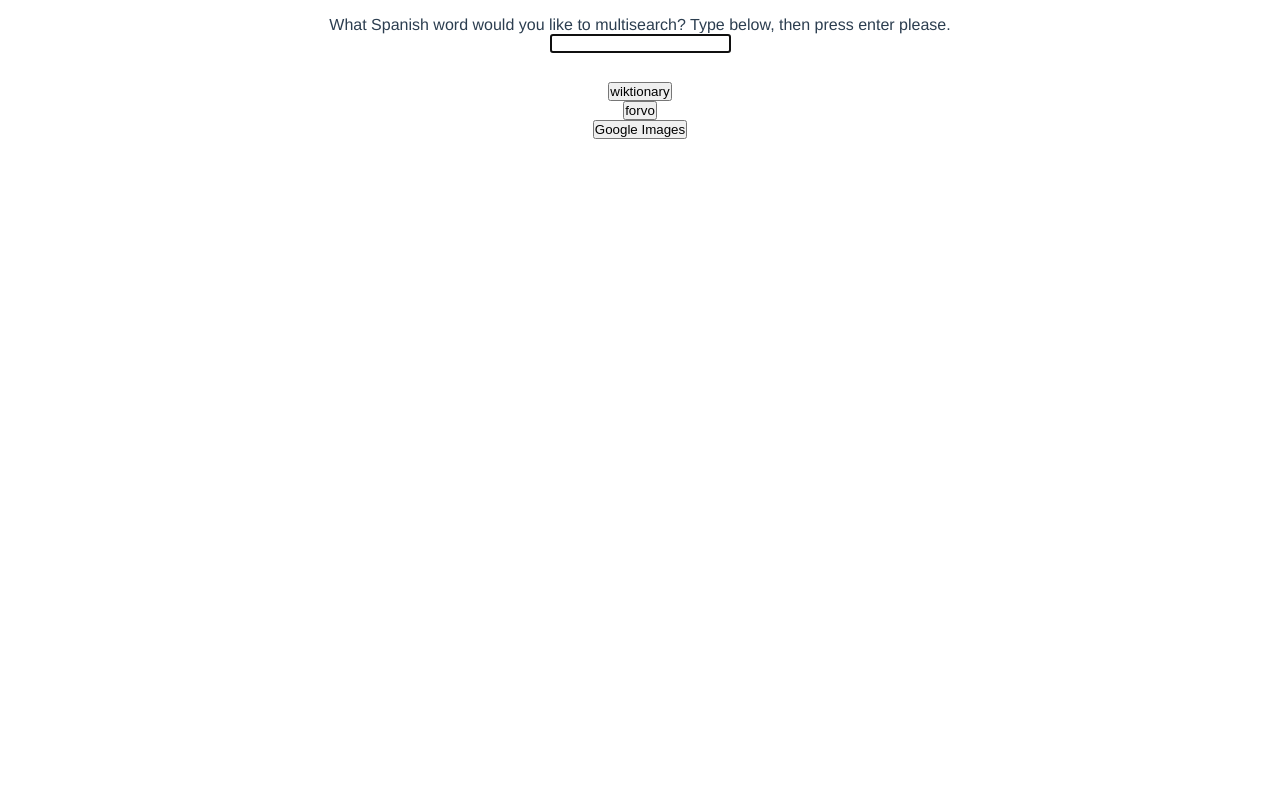
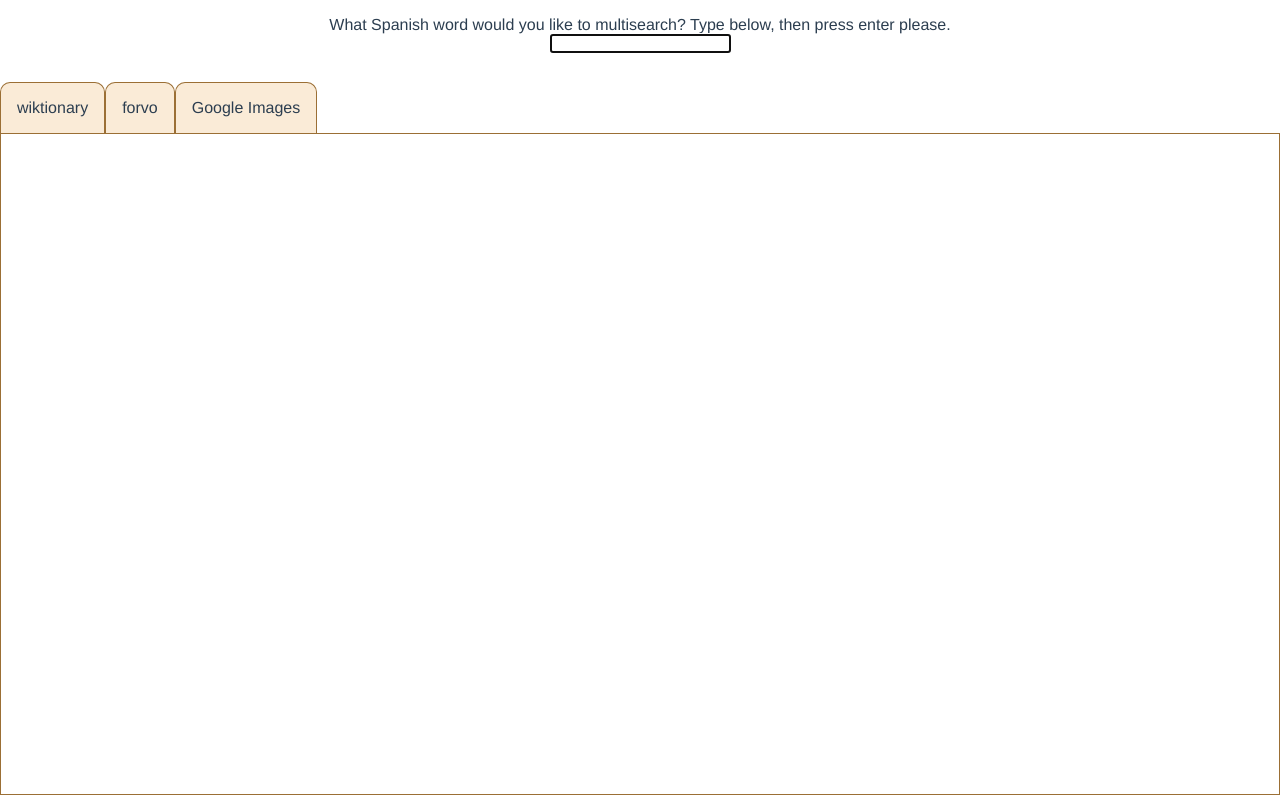
Before and after one commit to chiptus/multi-search, a Vue app: page / in a window 1280 px wide. Built offline with nearby package versions, Linux system fonts and the light colour scheme.

Commit message:
style tabs

```diff
--- a/src/App.vue
+++ b/src/App.vue
@@ -5,13 +5,22 @@
       <input type="text" v-model="keyword" autofocus="">
     </div>
     <div class="search-results" v-if="results.length">
-      <ul>
+      <ul class="search-results--nav">
         <li v-for="result in results"
-          v-bind:key="result.name">
-          <button v-on:click="setCurrentResult(result)">{{result.name}}</button>
+          v-bind:key="result.name"
+          v-on:click="setCurrentResult(result)"
+          class="nav-button"
+          :class="result === currentResult ? 'active' : ''">
+          {{result.name}}
         </li>
       </ul>
-      <vue-friendly-iframe v-if="keyword && currentResult" :src="currentResult.query(keyword)"></vue-friendly-iframe>
+      <div class="browser">
+        <vue-friendly-iframe
+          v-for="result in results"
+            v-bind:key="result.name"
+            v-if="keyword"
+            v-show="currentResult == result" :src="result.query(keyword)"></vue-friendly-iframe>
+      </div>
     </div>
   </div>
 </template>
@@ -39,6 +48,10 @@ export default {
 </script>
 
 <style>
+:root {
+  --browser-border-color: #9b6f35;
+}
+
 iframe {
   height: 100%;
   width: 100%;
@@ -77,4 +90,41 @@ body {
   color: #2c3e50;
   height: 100%;
 }
+
+.search-results--nav {
+  display: flex;
+  list-style: none;
+}
+
+.search-results--nav button {
+  background: none;
+  border: none;
+}
+
+.nav-button {
+  cursor: pointer;
+  padding: 1em;
+  background-color: antiquewhite;
+  border: solid 1px var(--browser-border-color);
+  border-bottom: none;
+  border-top-left-radius: 10px;
+  border-top-right-radius: 10px;
+}
+
+.nav-button:hover {
+  background-color: #f6cb93;
+}
+
+.nav-button:active {
+  background-color: #f48e0a;
+}
+
+.nav-button.active {
+  background-color: #f4a339;
+}
+
+.browser {
+  border: solid 1px var(--browser-border-color);
+  height: calc(100% - 2.5em);
+}
 </style>
```
